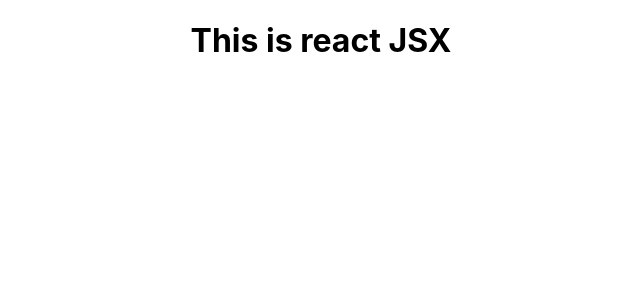
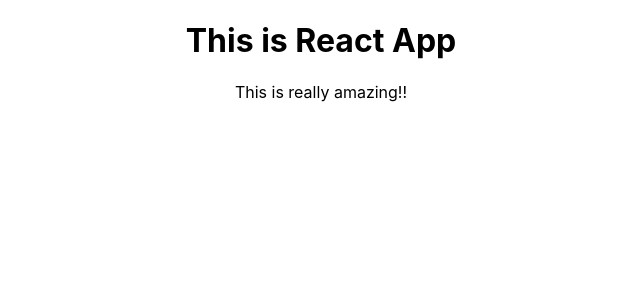
Before and after one commit to jagtap0920/react-the-complete-guide, a React (Create React App) app: page / in a window 1280 px wide. Shown: the top 300 px of the page, without its empty margins (319-959 px from the left). Built offline with nearby package versions, Linux system fonts and the light colour scheme.

Commit message:
[TASK] Create a functional component

```diff
--- a/src/App.js
+++ b/src/App.js
@@ -1,14 +1,16 @@
 import logo from './logo.svg';
 import './App.css';
 import React, {Component} from 'react';
+import Person from './Person/Person';
 
 function App() {
   return (
-    // <div className="App">
-    //   <h1>This is React App</h1>
-    // </div>
+    <div className="App">
+      <h1>This is React App</h1>
+      <Person />
+    </div>
 
-      React.createElement('div', {className: 'App'}, React.createElement('h1', null, 'This is react JSX'))
+      //React.createElement('div', {className: 'App'}, React.createElement('h1', null, 'This is react JSX'))
 
   );
 }
--- /dev/null
+++ b/src/Person/Person.js
@@ -0,0 +1,7 @@
+import React from 'react';
+
+const person = () => {
+    return <p> This is really amazing!!</p>
+};
+
+export default person;
```
